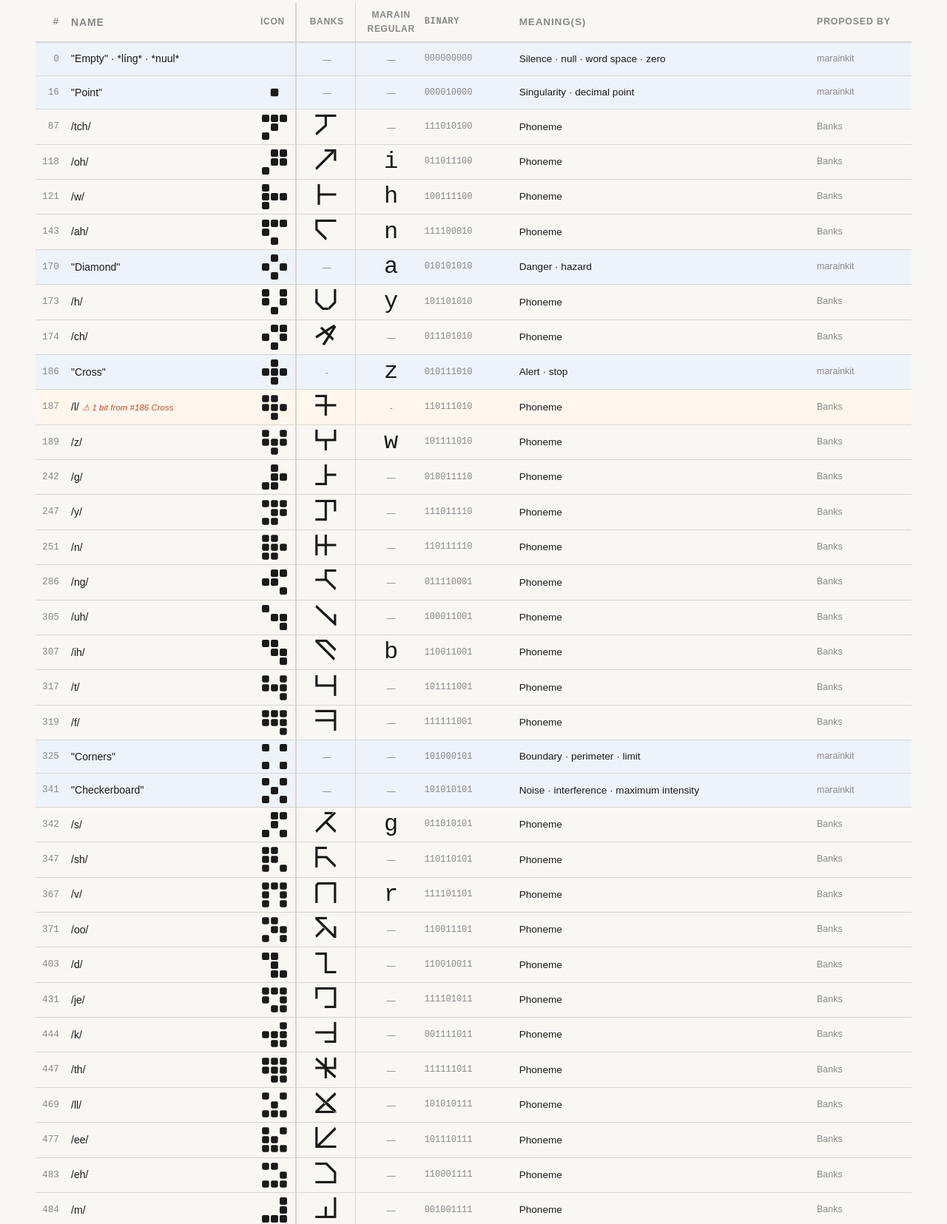
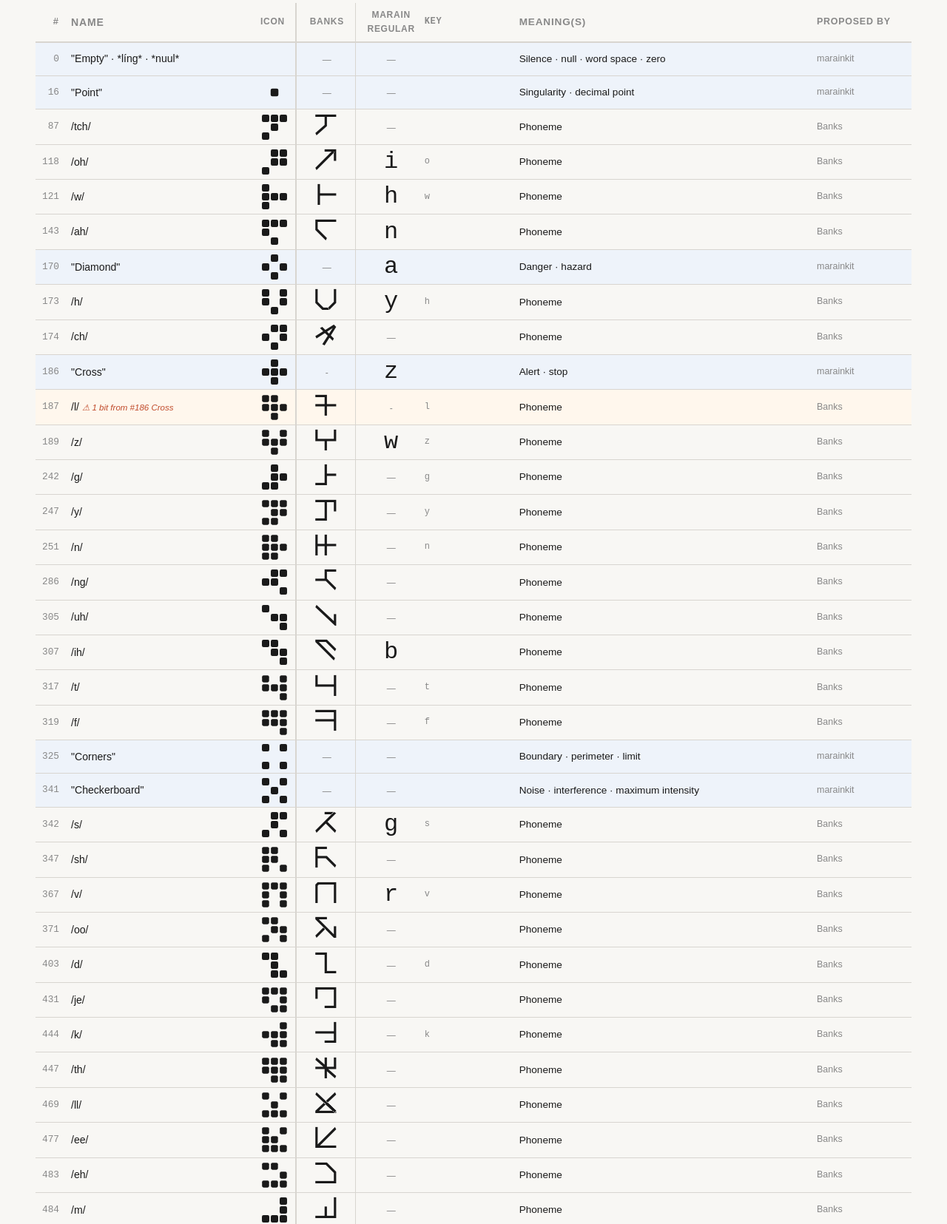
Before and after one commit to jdoerck/grey-area, a plain HTML site: page display/fonts/glyph-table.html in a window 1280 px wide. Shown: the part 193-1848 px from the top of the page at 74% size. Drawn offline with Linux system fonts and the light colour scheme; a web font is replaced by a local one.

Commit message:
working on glyph table

```diff
--- a/display/fonts/glyph-table.html
+++ b/display/fonts/glyph-table.html
@@ -167,7 +167,7 @@
         line-height: 1;
         display: block;
       }
-      .col-binary {
+      .col-key {
         font-family: var(--ff-mono);
         font-size: 0.75rem;
         color: var(--muted);
@@ -224,7 +224,7 @@
           <th class="col-icon">Icon</th>
           <th class="col-glyph">Banks</th>
           <th class="col-glyph-reg">Marain Regular</th>
-          <th class="col-binary">Binary</th>
+          <th class="col-key">Key</th>
           <th class="col-meaning">Meaning(s)</th>
           <th class="col-proposed">Proposed by</th>
         </tr>
@@ -243,7 +243,7 @@
           </td>
           <td class="col-glyph"><span class="m2-missing">—</span></td>
           <td class="col-glyph-reg"><span class="m2-missing">—</span></td>
-          <td class="col-binary"><code>000000000</code></td>
+          <td class="col-key"></td>
           <td class="col-meaning">Silence · null · word space · zero</td>
           <td class="col-proposed">marainkit</td>
         </tr>
@@ -269,7 +269,7 @@
           </td>
           <td class="col-glyph"><span class="m2-missing">—</span></td>
           <td class="col-glyph-reg"><span class="m2-missing">—</span></td>
-          <td class="col-binary"><code>000010000</code></td>
+          <td class="col-key"></td>
           <td class="col-meaning">Singularity · decimal point</td>
           <td class="col-proposed">marainkit</td>
         </tr>
@@ -327,7 +327,7 @@
           </td>
           <td class="col-glyph"><span class="m2-glyph">ĉ</span></td>
           <td class="col-glyph-reg"><span class="m2-missing">—</span></td>
-          <td class="col-binary"><code>111010100</code></td>
+          <td class="col-key"></td>
           <td class="col-meaning">Phoneme</td>
           <td class="col-proposed">Banks</td>
         </tr>
@@ -385,7 +385,7 @@
           </td>
           <td class="col-glyph"><span class="m2-glyph">o</span></td>
           <td class="col-glyph-reg"><span class="mr-glyph">i</span></td>
-          <td class="col-binary"><code>011011100</code></td>
+          <td class="col-key">o</td>
           <td class="col-meaning">Phoneme</td>
           <td class="col-proposed">Banks</td>
         </tr>
@@ -443,7 +443,7 @@
           </td>
           <td class="col-glyph"><span class="m2-glyph">w</span></td>
           <td class="col-glyph-reg"><span class="mr-glyph">h</span></td>
-          <td class="col-binary"><code>100111100</code></td>
+          <td class="col-key">w</td>
           <td class="col-meaning">Phoneme</td>
           <td class="col-proposed">Banks</td>
         </tr>
@@ -501,7 +501,7 @@
           </td>
           <td class="col-glyph"><span class="m2-glyph">a</span></td>
           <td class="col-glyph-reg"><span class="mr-glyph">n</span></td>
-          <td class="col-binary"><code>111100010</code></td>
+          <td class="col-key"></td>
           <td class="col-meaning">Phoneme</td>
           <td class="col-proposed">Banks</td>
         </tr>
@@ -551,7 +551,7 @@
           </td>
           <td class="col-glyph"><span class="m2-missing">—</span></td>
           <td class="col-glyph-reg"><span class="mr-glyph">a</span></td>
-          <td class="col-binary"><code>010101010</code></td>
+          <td class="col-key"></td>
           <td class="col-meaning">Danger · hazard</td>
           <td class="col-proposed">marainkit</td>
         </tr>
@@ -609,7 +609,7 @@
           </td>
           <td class="col-glyph"><span class="m2-glyph">h</span></td>
           <td class="col-glyph-reg"><span class="mr-glyph">y</span></td>
-          <td class="col-binary"><code>101101010</code></td>
+          <td class="col-key">h</td>
           <td class="col-meaning">Phoneme</td>
           <td class="col-proposed">Banks</td>
         </tr>
@@ -667,7 +667,7 @@
           </td>
           <td class="col-glyph"><span class="m2-glyph">c</span></td>
           <td class="col-glyph-reg"><span class="m2-missing">—</span></td>
-          <td class="col-binary"><code>011101010</code></td>
+          <td class="col-key"></td>
           <td class="col-meaning">Phoneme</td>
           <td class="col-proposed">Banks</td>
         </tr>
@@ -725,7 +725,7 @@
           </td>
           <td class="col-glyph"><span class="m2-missing">-</span></td>
           <td class="col-glyph-reg"><span class="mr-glyph">z</span></td>
-          <td class="col-binary"><code>010111010</code></td>
+          <td class="col-key"></td>
           <td class="col-meaning">Alert · stop</td>
           <td class="col-proposed">marainkit</td>
         </tr>
@@ -793,7 +793,7 @@
           </td>
           <td class="col-glyph"><span class="m2-glyph">l</span></td>
           <td class="col-glyph-reg"><span class="m2-missing">-</span></td>
-          <td class="col-binary"><code>110111010</code></td>
+          <td class="col-key">l</td>
           <td class="col-meaning">Phoneme</td>
           <td class="col-proposed">Banks</td>
         </tr>
@@ -859,7 +859,7 @@
           </td>
           <td class="col-glyph"><span class="m2-glyph">z</span></td>
           <td class="col-glyph-reg"><span class="mr-glyph">w</span></td>
-          <td class="col-binary"><code>101111010</code></td>
+          <td class="col-key">z</td>
           <td class="col-meaning">Phoneme</td>
           <td class="col-proposed">Banks</td>
         </tr>
@@ -917,7 +917,7 @@
           </td>
           <td class="col-glyph"><span class="m2-glyph">g</span></td>
           <td class="col-glyph-reg"><span class="m2-missing">—</span></td>
-          <td class="col-binary"><code>010011110</code></td>
+          <td class="col-key">g</td>
           <td class="col-meaning">Phoneme</td>
           <td class="col-proposed">Banks</td>
         </tr>
@@ -991,7 +991,7 @@
           </td>
           <td class="col-glyph"><span class="m2-glyph">y</span></td>
           <td class="col-glyph-reg"><span class="m2-missing">—</span></td>
-          <td class="col-binary"><code>111011110</code></td>
+          <td class="col-key">y</td>
           <td class="col-meaning">Phoneme</td>
           <td class="col-proposed">Banks</td>
         </tr>
@@ -1065,7 +1065,7 @@
           </td>
           <td class="col-glyph"><span class="m2-glyph">n</span></td>
           <td class="col-glyph-reg"><span class="m2-missing">—</span></td>
-          <td class="col-binary"><code>110111110</code></td>
+          <td class="col-key">n</td>
           <td class="col-meaning">Phoneme</td>
           <td class="col-proposed">Banks</td>
         </tr>
@@ -1123,7 +1123,7 @@
           </td>
           <td class="col-glyph"><span class="m2-glyph">ň</span></td>
           <td class="col-glyph-reg"><span class="m2-missing">—</span></td>
-          <td class="col-binary"><code>011110001</code></td>
+          <td class="col-key"></td>
           <td class="col-meaning">Phoneme</td>
           <td class="col-proposed">Banks</td>
         </tr>
@@ -1173,7 +1173,7 @@
           </td>
           <td class="col-glyph"><span class="m2-glyph">u</span></td>
           <td class="col-glyph-reg"><span class="m2-missing">—</span></td>
-          <td class="col-binary"><code>100011001</code></td>
+          <td class="col-key"></td>
           <td class="col-meaning">Phoneme</td>
           <td class="col-proposed">Banks</td>
         </tr>
@@ -1231,7 +1231,7 @@
           </td>
           <td class="col-glyph"><span class="m2-glyph">i</span></td>
           <td class="col-glyph-reg"><span class="mr-glyph">b</span></td>
-          <td class="col-binary"><code>110011001</code></td>
+          <td class="col-key"></td>
           <td class="col-meaning">Phoneme</td>
           <td class="col-proposed">Banks</td>
         </tr>
@@ -1297,7 +1297,7 @@
           </td>
           <td class="col-glyph"><span class="m2-glyph">t</span></td>
           <td class="col-glyph-reg"><span class="m2-missing">—</span></td>
-          <td class="col-binary"><code>101111001</code></td>
+          <td class="col-key">t</td>
           <td class="col-meaning">Phoneme</td>
           <td class="col-proposed">Banks</td>
         </tr>
@@ -1371,7 +1371,7 @@
           </td>
           <td class="col-glyph"><span class="m2-glyph">f</span></td>
           <td class="col-glyph-reg"><span class="m2-missing">—</span></td>
-          <td class="col-binary"><code>111111001</code></td>
+          <td class="col-key">f</td>
           <td class="col-meaning">Phoneme</td>
           <td class="col-proposed">Banks</td>
         </tr>
@@ -1421,7 +1421,7 @@
           </td>
           <td class="col-glyph"><span class="m2-missing">—</span></td>
           <td class="col-glyph-reg"><span class="m2-missing">—</span></td>
-          <td class="col-binary"><code>101000101</code></td>
+          <td class="col-key"></td>
           <td class="col-meaning">Boundary · perimeter · limit</td>
           <td class="col-proposed">marainkit</td>
         </tr>
@@ -1479,7 +1479,7 @@
           </td>
           <td class="col-glyph"><span class="m2-missing">—</span></td>
           <td class="col-glyph-reg"><span class="m2-missing">—</span></td>
-          <td class="col-binary"><code>101010101</code></td>
+          <td class="col-key"></td>
           <td class="col-meaning">Noise · interference · maximum intensity</td>
           <td class="col-proposed">marainkit</td>
         </tr>
@@ -1537,7 +1537,7 @@
           </td>
           <td class="col-glyph"><span class="m2-glyph">s</span></td>
           <td class="col-glyph-reg"><span class="mr-glyph">g</span></td>
-          <td class="col-binary"><code>011010101</code></td>
+          <td class="col-key">s</td>
           <td class="col-meaning">Phoneme</td>
           <td class="col-proposed">Banks</td>
         </tr>
@@ -1603,7 +1603,7 @@
           </td>
           <td class="col-glyph"><span class="m2-glyph">q</span></td>
           <td class="col-glyph-reg"><span class="m2-missing">—</span></td>
-          <td class="col-binary"><code>110110101</code></td>
+          <td class="col-key"></td>
           <td class="col-meaning">Phoneme</td>
           <td class="col-proposed">Banks</td>
         </tr>
@@ -1677,7 +1677,7 @@
           </td>
           <td class="col-glyph"><span class="m2-glyph">v</span></td>
           <td class="col-glyph-reg"><span class="mr-glyph">r</span></td>
-          <td class="col-binary"><code>111101101</code></td>
+          <td class="col-key">v</td>
           <td class="col-meaning">Phoneme</td>
           <td class="col-proposed">Banks</td>
         </tr>
@@ -1743,7 +1743,7 @@
           </td>
           <td class="col-glyph"><span class="m2-glyph">ó</span></td>
           <td class="col-glyph-reg"><span class="m2-missing">—</span></td>
-          <td class="col-binary"><code>110011101</code></td>
+          <td class="col-key"></td>
           <td class="col-meaning">Phoneme</td>
           <td class="col-proposed">Banks</td>
         </tr>
@@ -1801,7 +1801,7 @@
           </td>
           <td class="col-glyph"><span class="m2-glyph">d</span></td>
           <td class="col-glyph-reg"><span class="m2-missing">—</span></td>
-          <td class="col-binary"><code>110010011</code></td>
+          <td class="col-key">d</td>
           <td class="col-meaning">Phoneme</td>
           <td class="col-proposed">Banks</td>
         </tr>
@@ -1875,7 +1875,7 @@
           </td>
           <td class="col-glyph"><span class="m2-glyph">j</span></td>
           <td class="col-glyph-reg"><span class="m2-missing">—</span></td>
-          <td class="col-binary"><code>111101011</code></td>
+          <td class="col-key"></td>
           <td class="col-meaning">Phoneme</td>
           <td class="col-proposed">Banks</td>
         </tr>
@@ -1941,7 +1941,7 @@
           </td>
           <td class="col-glyph"><span class="m2-glyph">k</span></td>
           <td class="col-glyph-reg"><span class="m2-missing">—</span></td>
-          <td class="col-binary"><code>001111011</code></td>
+          <td class="col-key">k</td>
           <td class="col-meaning">Phoneme</td>
           <td class="col-proposed">Banks</td>
         </tr>
@@ -2023,7 +2023,7 @@
           </td>
           <td class="col-glyph"><span class="m2-glyph">x</span></td>
           <td class="col-glyph-reg"><span class="m2-missing">—</span></td>
-          <td class="col-binary"><code>111111011</code></td>
+          <td class="col-key"></td>
           <td class="col-meaning">Phoneme</td>
           <td class="col-proposed">Banks</td>
         </tr>
@@ -2089,7 +2089,7 @@
           </td>
           <td class="col-glyph"><span class="m2-glyph">ć</span></td>
           <td class="col-glyph-reg"><span class="m2-missing">—</span></td>
-          <td class="col-binary"><code>101010111</code></td>
+          <td class="col-key"></td>
           <td class="col-meaning">Phoneme</td>
           <td class="col-proposed">Banks</td>
         </tr>
@@ -2163,7 +2163,7 @@
           </td>
           <td class="col-glyph"><span class="m2-glyph">e</span></td>
           <td class="col-glyph-reg"><span class="m2-missing">—</span></td>
-          <td class="col-binary"><code>101110111</code></td>
+          <td class="col-key"></td>
           <td class="col-meaning">Phoneme</td>
           <td class="col-proposed">Banks</td>
         </tr>
@@ -2229,7 +2229,7 @@
           </td>
           <td class="col-glyph"><span class="m2-glyph">é</span></td>
           <td class="col-glyph-reg"><span class="m2-missing">—</span></td>
-          <td class="col-binary"><code>110001111</code></td>
+          <td class="col-key"></td>
           <td class="col-meaning">Phoneme</td>
           <td class="col-proposed">Banks</td>
         </tr>
@@ -2287,7 +2287,7 @@
           </td>
           <td class="col-glyph"><span class="m2-glyph">b</span></td>
           <td class="col-glyph-reg"><span class="m2-missing">—</span></td>
-          <td class="col-binary"><code>001001111</code></td>
+          <td class="col-key"><mark></mark></td>
           <td class="col-meaning">Phoneme</td>
           <td class="col-proposed">Banks</td>
         </tr>
@@ -2353,7 +2353,7 @@
           </td>
           <td class="col-glyph"><span class="m2-glyph">p</span></td>
           <td class="col-glyph-reg"><span class="m2-missing">—</span></td>
-          <td class="col-binary"><code>100101111</code></td>
+          <td class="col-key">p</td>
           <td class="col-meaning">Phoneme</td>
           <td class="col-proposed">Banks</td>
         </tr>
@@ -2419,7 +2419,7 @@
           </td>
           <td class="col-glyph"><span class="m2-glyph">ý</span></td>
           <td class="col-glyph-reg"><span class="m2-missing">—</span></td>
-          <td class="col-binary"><code>010101111</code></td>
+          <td class="col-key"></td>
           <td class="col-meaning">Phoneme</td>
           <td class="col-proposed">Banks</td>
         </tr>
@@ -2501,7 +2501,7 @@
           </td>
           <td class="col-glyph"><span class="m2-glyph">0</span></td>
           <td class="col-glyph-reg"><span class="mr-glyph">t</span></td>
-          <td class="col-binary"><code>111101111</code></td>
+          <td class="col-key"></td>
           <td class="col-meaning">Enclosure · bracket · container</td>
           <td class="col-proposed">marainkit</td>
         </tr>
@@ -2567,7 +2567,7 @@
           </td>
           <td class="col-glyph"><span class="m2-glyph">b</span></td>
           <td class="col-glyph-reg"><span class="m2-missing">—</span></td>
-          <td class="col-binary"><code>001011111</code></td>
+          <td class="col-key">b</td>
           <td class="col-meaning">Phoneme</td>
           <td class="col-proposed">Banks</td>
         </tr>
@@ -2649,7 +2649,7 @@
           </td>
           <td class="col-glyph"><span class="m2-glyph">r</span></td>
           <td class="col-glyph-reg"><span class="m2-missing">—</span></td>
-          <td class="col-binary"><code>101111111</code></td>
+          <td class="col-key">r</td>
           <td class="col-meaning">Phoneme</td>
           <td class="col-proposed">Banks</td>
         </tr>
@@ -2739,7 +2739,7 @@
           </td>
           <td class="col-glyph"><span class="m2-missing">—</span></td>
           <td class="col-glyph-reg"><span class="m2-missing">—</span></td>
-          <td class="col-binary"><code>111111111</code></td>
+          <td class="col-key"></td>
           <td class="col-meaning">Full stop · header · maximum · critical</td>
           <td class="col-proposed">marainkit</td>
         </tr>
```
Also changed, not shown: display/fonts/marain-regular/Marain-Regular-New.ttf (added).
